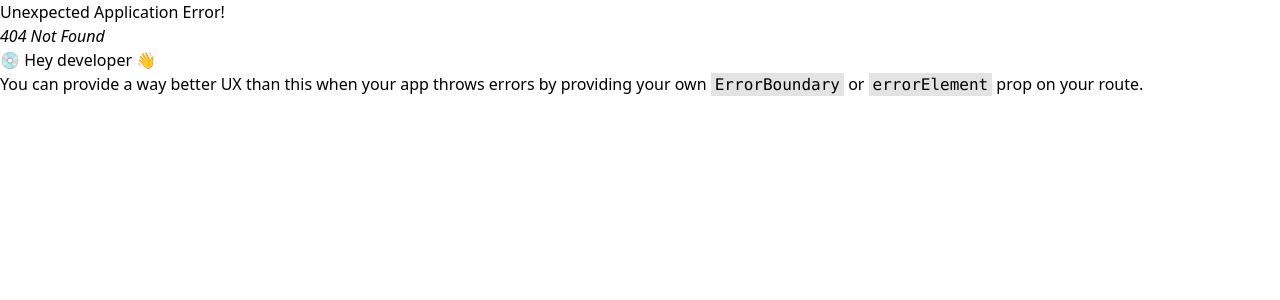
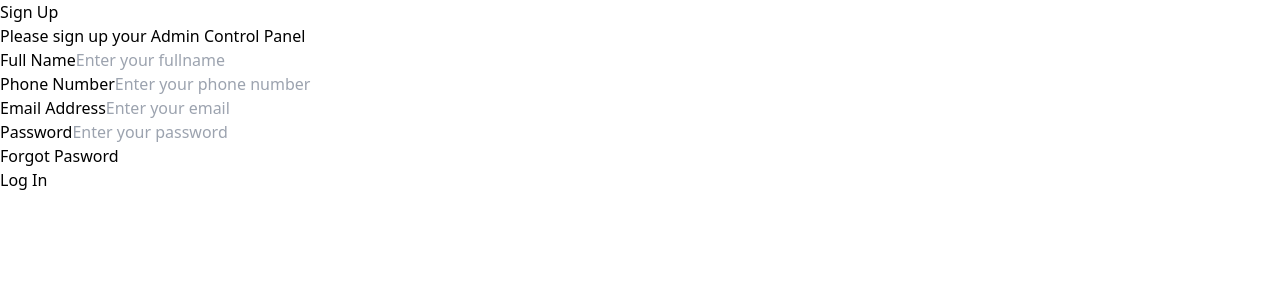
Before and after one commit to km-saifullah/tech-nest-dashboard, a React (Vite) app: page /signup in a window 1280 px wide. Before the commit this address had no page. Shown: the top 300 px of the page. Built offline with nearby package versions, Linux system fonts and the light colour scheme.

Commit message:
signup page contents added

```diff
--- a/src/App.jsx
+++ b/src/App.jsx
@@ -6,11 +6,15 @@ import {
   RouterProvider,
 } from "react-router-dom";
 import Home from "./pages/Home";
+import Signup from "./pages/signup/Signup";
 
 // / All Routes
 const router = createBrowserRouter(
   createRoutesFromElements(
     <>
+      <Route>
+        <Route path="/signup" element={<Signup />} />
+      </Route>
       <Route>
         <Route path="/" element={<Home />} />
       </Route>
--- /dev/null
+++ b/src/pages/signup/Signup.jsx
@@ -0,0 +1,85 @@
+import React, { useState } from "react";
+import { Link } from "react-router-dom";
+
+const Signup = () => {
+  const [inputFields, setInputFields] = useState({
+    fullName: "",
+    phoneNumber: "",
+    email: "",
+    password: "",
+  });
+
+  // handle input fileds
+  const handleInput = (e) => {
+    const inputFieldsInfo = { ...inputFields };
+    inputFieldsInfo[e.target.name] = e.target.value;
+    setInputFields(inputFieldsInfo);
+    e.preventDefault();
+  };
+
+  // handle sign up
+  const handleSignUp = (e) => {
+    console.log(inputFields);
+    e.preventDefault();
+  };
+  return (
+    <main className="">
+      <section>
+        <h1>Sign Up</h1>
+        <p>Please sign up your Admin Control Panel</p>
+      </section>
+      <section>
+        <form action="">
+          <div>
+            <label htmlFor="">Full Name</label>
+            <input
+              type="text"
+              placeholder="Enter your fullname"
+              name="fullName"
+              value={inputFields?.fullName}
+              onChange={handleInput}
+            />
+          </div>
+          <div>
+            <label htmlFor="">Phone Number</label>
+            <input
+              type="text"
+              placeholder="Enter your phone number"
+              name="phoneNumber"
+              value={inputFields?.phoneNumber}
+              onChange={handleInput}
+            />
+          </div>
+          <div>
+            <label htmlFor="">Email Address</label>
+            <input
+              type="email"
+              placeholder="Enter your email"
+              name="email"
+              value={inputFields?.email}
+              onChange={handleInput}
+            />
+          </div>
+          <div>
+            <label htmlFor="">Password</label>
+            <input
+              type="password"
+              placeholder="Enter your password"
+              name="password"
+              value={inputFields?.password}
+              onChange={handleInput}
+            />
+          </div>
+          <div>
+            <Link to="/">Forgot Pasword</Link>
+          </div>
+          <div>
+            <button onClick={handleSignUp}>Log In</button>
+          </div>
+        </form>
+      </section>
+    </main>
+  );
+};
+
+export default Signup;
```
